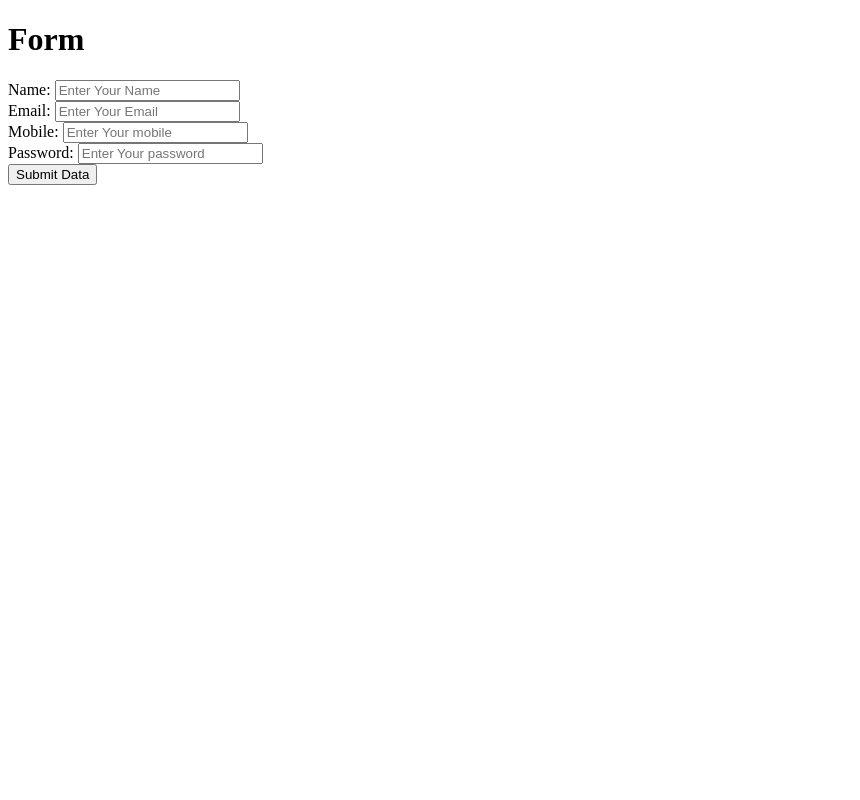
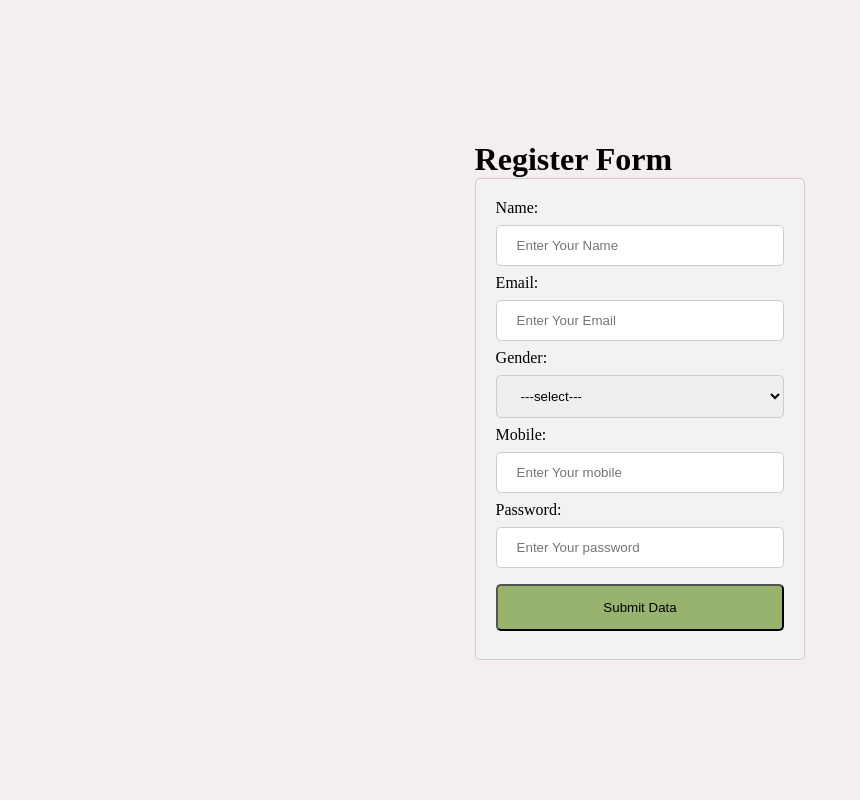
Before and after one commit to jmmahfuz/form_connect_to_mysql, a PHP site: page / in a window 1280 px wide. Shown: the whole page, without its empty margins (0-860 px from the left). Run offline with PHP 8.4, Linux system fonts and the light colour scheme.

Commit message:
css added

```diff
--- a/index.php
+++ b/index.php
@@ -3,38 +3,48 @@
 <head>
     <meta charset="UTF-8">
     <meta name="viewport" content="width=device-width, initial-scale=1.0">
-    <title>Forms</title>
+    <title>Register Forms</title>
     <link rel="stylesheet" href="style.css">
 </head>
 <body>
     <div class="container">
-    <h1>Form</h1>
+        <div>
+    <h1>Register Form</h1>
     <form action="connect.php" method="post">
 
     <div>
         <label for="">Name: </label>
-        <input type="text" name="name" id="" placeholder="Enter Your Name">
+        <input type="text" name="name" id="" placeholder="Enter Your Name" required>
     </div>
     <div>
         <label for="">Email: </label>
-        <input type="email" name="email" id="" placeholder="Enter Your Email">
+        <input type="email" name="email" id="" placeholder="Enter Your Email" required>
     </div>
     <div>
+        <label for="">Gender:</label> <br>
+        <select class="gender" name="" id="">
+            <option value="">---select---</option>
+            <option value="m">Male</option>
+            <option value="f">Female</option>
+            <option value="o">Others</option>
+        </select>
+    </div>
     <div>
         <label for="">Mobile: </label>
-        <input type="text" name="mobile" id="" placeholder="Enter Your mobile">
+        <input type="text" name="mobile" id="" placeholder="Enter Your mobile" required>
     </div>
     <div>
         <label for="">Password: </label>
-        <input type="password" name="password" id="" placeholder="Enter Your password">
+        <input type="password" name="password" id="" placeholder="Enter Your password" required>
     </div>
 
-    <div class="btn">
-        <button type="submit">Submit Data</button>
+    <div >
+        <button class="btn" type="submit">Submit Data</button>
     </div>
 
     </form>
     </div>
+    </div>
 
 </body>
 </html>
--- a/style.css
+++ b/style.css
@@ -0,0 +1,51 @@
+*{
+    margin: 0;
+    padding: 0;
+    box-sizing: border-box;
+}
+
+/* common css end */
+
+
+.container{
+    height: 100vh;
+        padding: 15px 20px;
+        background-color: #EAEAEA;
+        display: flex;
+        justify-content: center;
+        align-items: center;
+        background-color: #f5eeee;
+}
+form{
+    border-radius: 5px;
+    background-color: #f2f2f2;
+    padding: 20px;
+    border: 1px solid #cfc9c9;
+}
+input {
+    width: 100%;
+    padding: 12px 20px;
+    margin: 8px 0;
+    display: inline-block;
+    border: 1px solid #ccc;
+    border-radius: 5px;
+    box-sizing: border-box;
+}
+.gender{
+    width: 100%;
+    padding: 12px 20px;
+    margin: 8px 0;
+    display: inline-block;
+    border: 1px solid #ccc;
+    border-radius: 5px;
+    box-sizing: border-box;
+}
+.btn{
+    width: 100%;
+    background-color: #97b36d;
+    padding: 14px 20px;
+    margin: 8px 0;
+    border-radius: 5px;
+    cursor: pointer;
+    text-align: center;
+}
```
